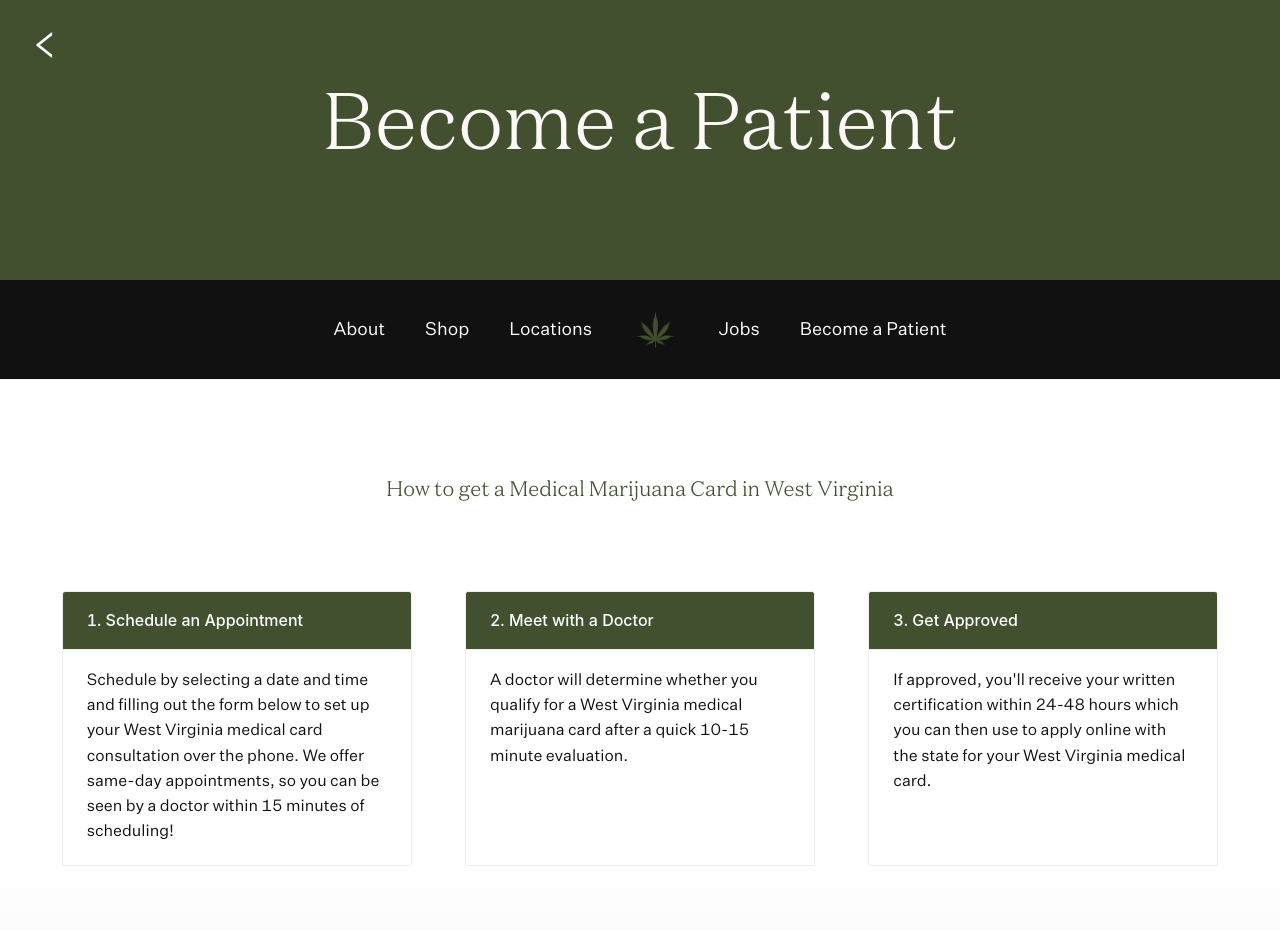
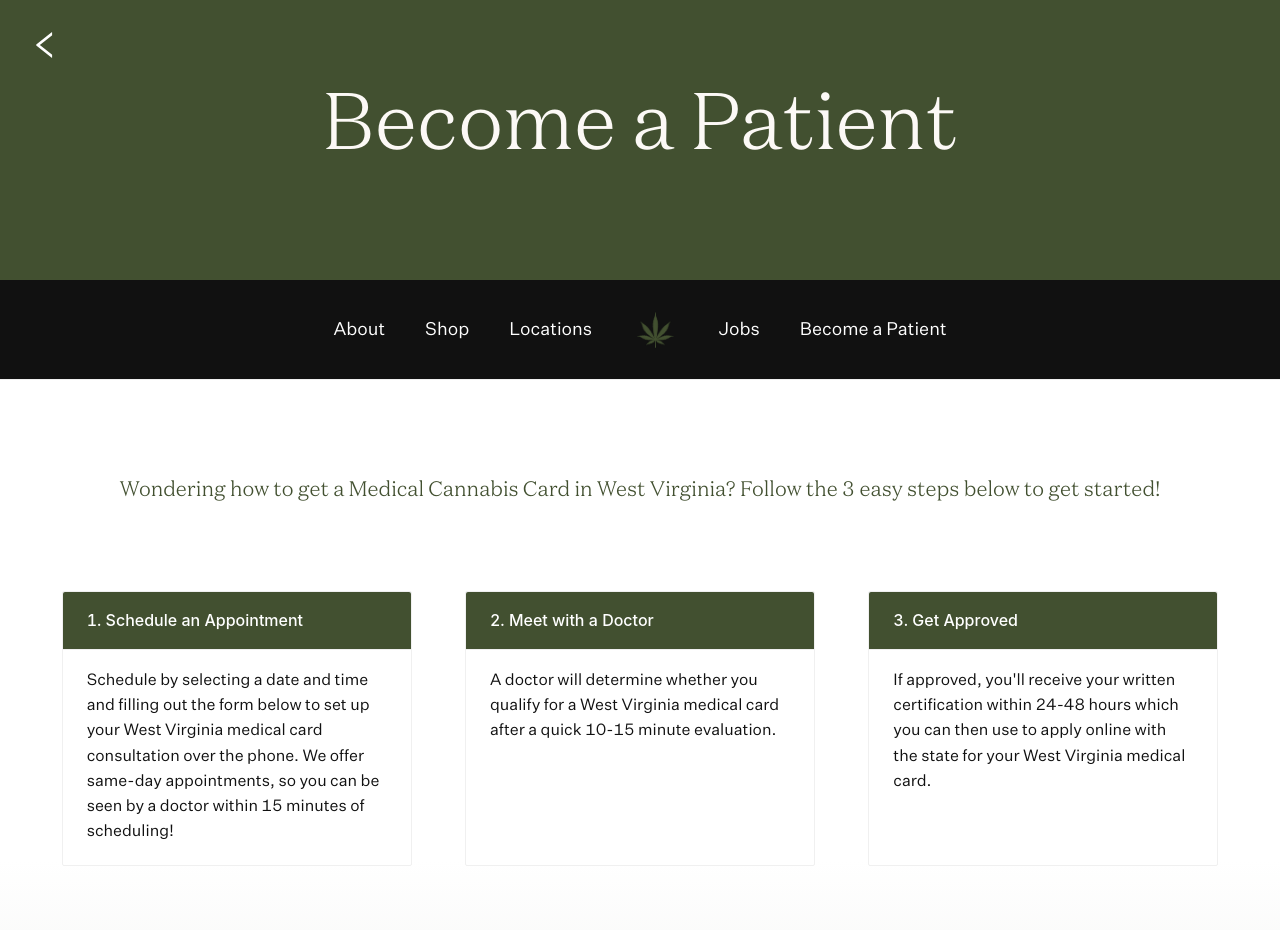
Before and after one commit to maynardz/gs_client, a React (Create React App) app: page /#/become-a-patient in a window 1280 px wide. Shown: the top 930 px of the page. Built offline with nearby package versions, Linux system fonts and the light colour scheme; grey boxes are pictures that could not be loaded.

Commit message:
body copy changes to bap page

```diff
--- a/src/components/Splash/Pages/BecomeAPatient/BecomeAPatient.js
+++ b/src/components/Splash/Pages/BecomeAPatient/BecomeAPatient.js
@@ -28,7 +28,7 @@ const BecomeAPatient = (props) => {
       <br/>
       <br/>
       <br/>
-      <h2 style={{textAlign: 'center', fontFamily: 'domainLight', color: '#425030', padding: '1.25em'}}>How to get a Medical Marijuana Card in West Virginia</h2>
+      <h2 style={{textAlign: 'center', fontFamily: 'domainLight', color: '#425030', padding: '1.25em'}}>Wondering how to get a Medical Cannabis Card in West Virginia? Follow the 3 easy steps below to get started!</h2>
       <div className='patientSignup-info-container'>
         <div>
           <Card
@@ -51,7 +51,7 @@ const BecomeAPatient = (props) => {
             margin: '1em'
             }}
           >
-            <Meta description="A doctor will determine whether you qualify for a West Virginia medical marijuana card after a quick 10-15 minute evaluation." />
+            <Meta description="A doctor will determine whether you qualify for a West Virginia medical card after a quick 10-15 minute evaluation." />
           </Card>
         </div>
         <div>
```
